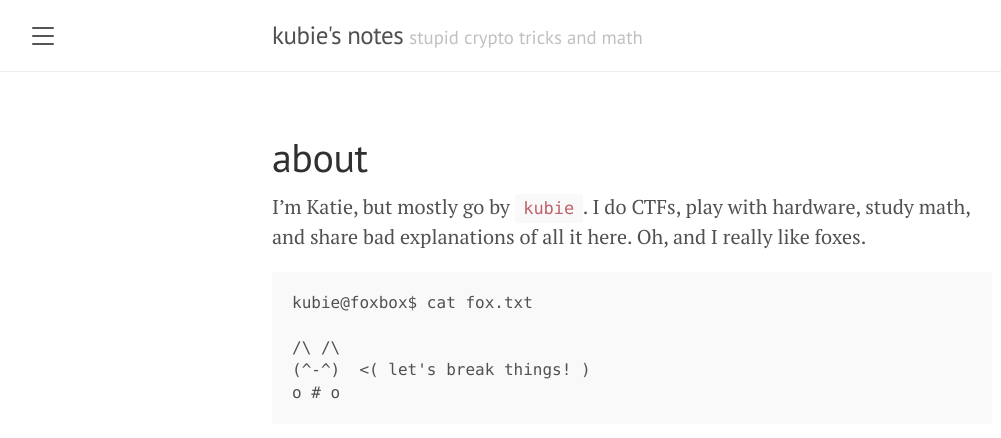
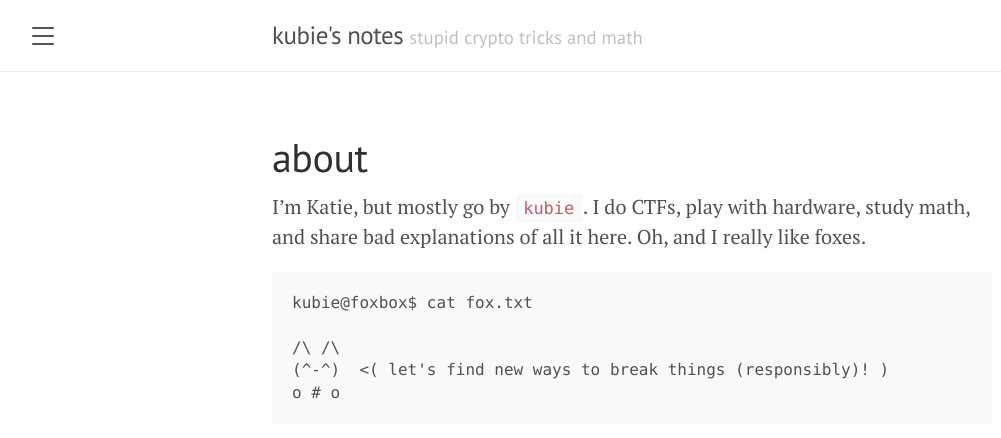
Before and after one commit to pqcfox/kubieblog, a Jekyll site: the page built from about.md, in a window 1280 px wide. Shown: the top 438 px of the page, without its empty margins (8-1009 px from the left). Built offline with Jekyll 4.4.1, drawn with Linux system fonts in a browser that asks for light colours.

Commit message:
Update about

````diff
--- a/_includes/sidebar.html
+++ b/_includes/sidebar.html
@@ -25,9 +25,6 @@
       {% endif %}
     {% endfor %}
 
-    <a class="sidebar-nav-item" href="{{ site.github.repo }}/archive/v{{ site.version }}.zip">Download</a>
-    <a class="sidebar-nav-item" href="{{ site.github.repo }}">GitHub project</a>
-    <span class="sidebar-nav-item">Currently v{{ site.version }}</span>
   </nav>
 
   <div class="sidebar-item">
--- a/about.md
+++ b/about.md
@@ -9,6 +9,6 @@ I'm Katie, but mostly go by `kubie`. I do CTFs, play with hardware, study math,
 kubie@foxbox$ cat fox.txt
 
 /\ /\
-(^-^)  <( let's break things! )
+(^-^)  <( let's find new ways to break things (responsibly)! )
 o # o
 ```
````
